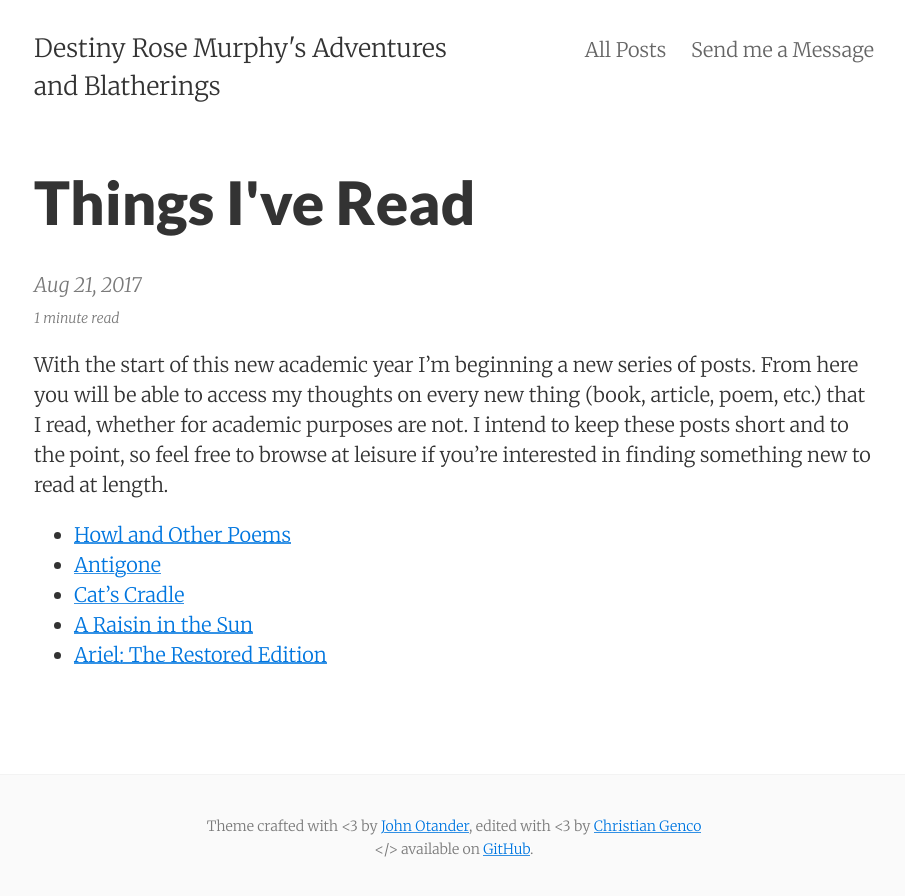
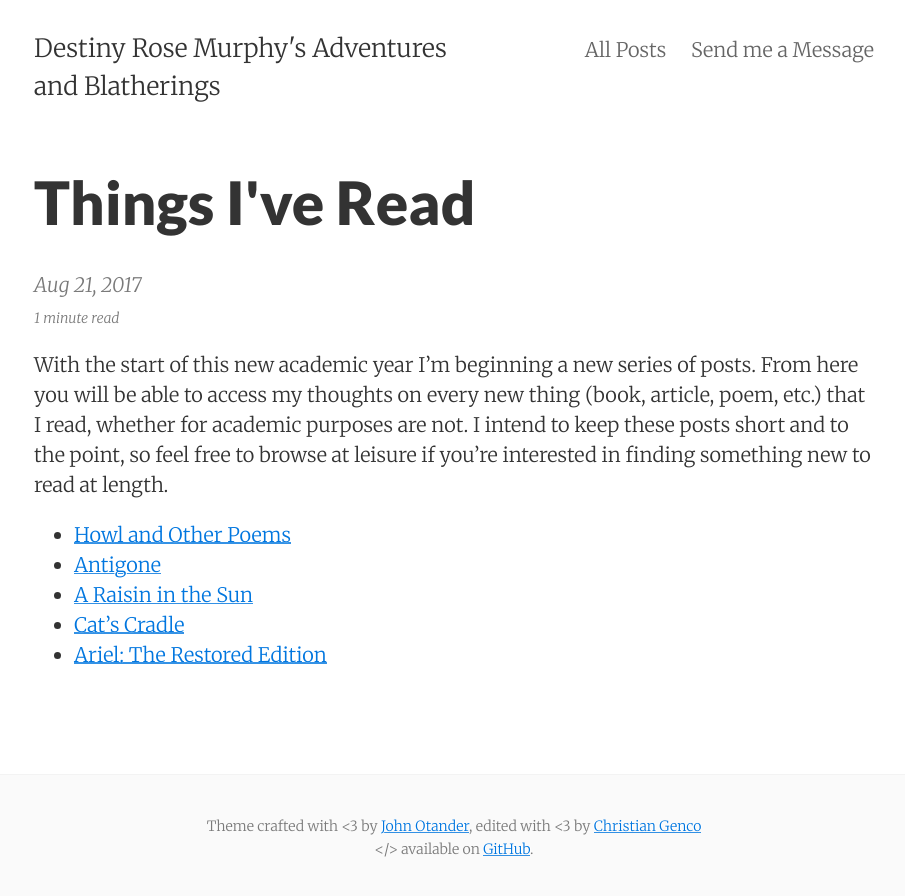
Before and after one commit to DestinyRoseMurphy/DestinyRoseMurphy.github.io, a Jekyll site: the page built from _posts/2017-08-21-Things-I've-Read.md, in a window 1280 px wide. Shown: the top 896 px of the page, without its empty margins (186-1091 px from the left). Built offline with Jekyll 4.4.1, drawn with Linux system fonts in a browser that asks for light colours.

```diff
--- a/_posts/2017-08-21-Things-I've-Read.md
+++ b/_posts/2017-08-21-Things-I've-Read.md
@@ -9,6 +9,6 @@ With the start of this new academic year I'm beginning a new series of posts. Fr
 
 * [Howl and Other Poems](/details/2017-08-21-Howl-and-Other-Poems)
 * [Antigone](/details/2017-08-28-Antigone)
+* [A Raisin in the Sun](/details/2017-08-28-A-Raisin-in-the-Sun)
 * [Cat's Cradle](/details/2017-09-10-Cats-Cradle)
-* [A Raisin in the Sun](/details/2017-08-28-A-Raisin-in-the-Sun)
 * [Ariel: The Restored Edition](/details/2017-09-25-Ariel-The-Restored-Edition)
```
